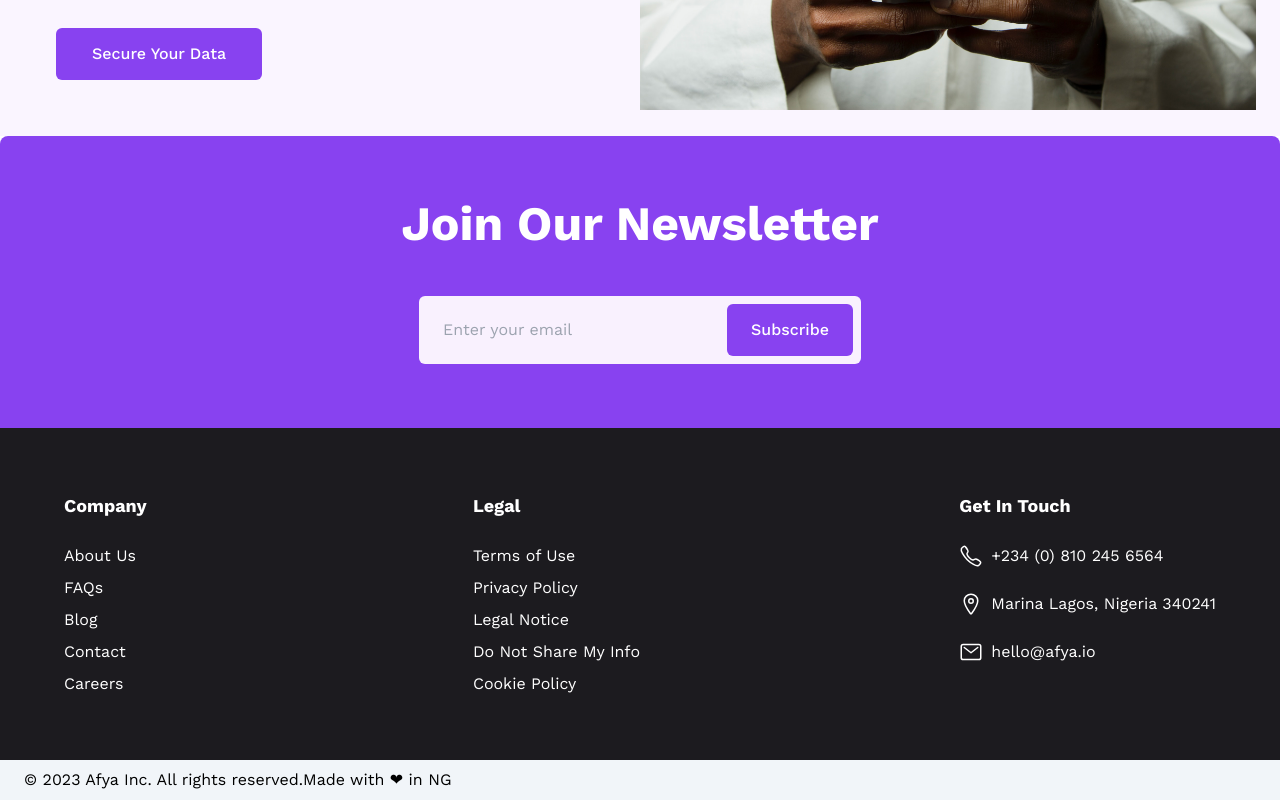
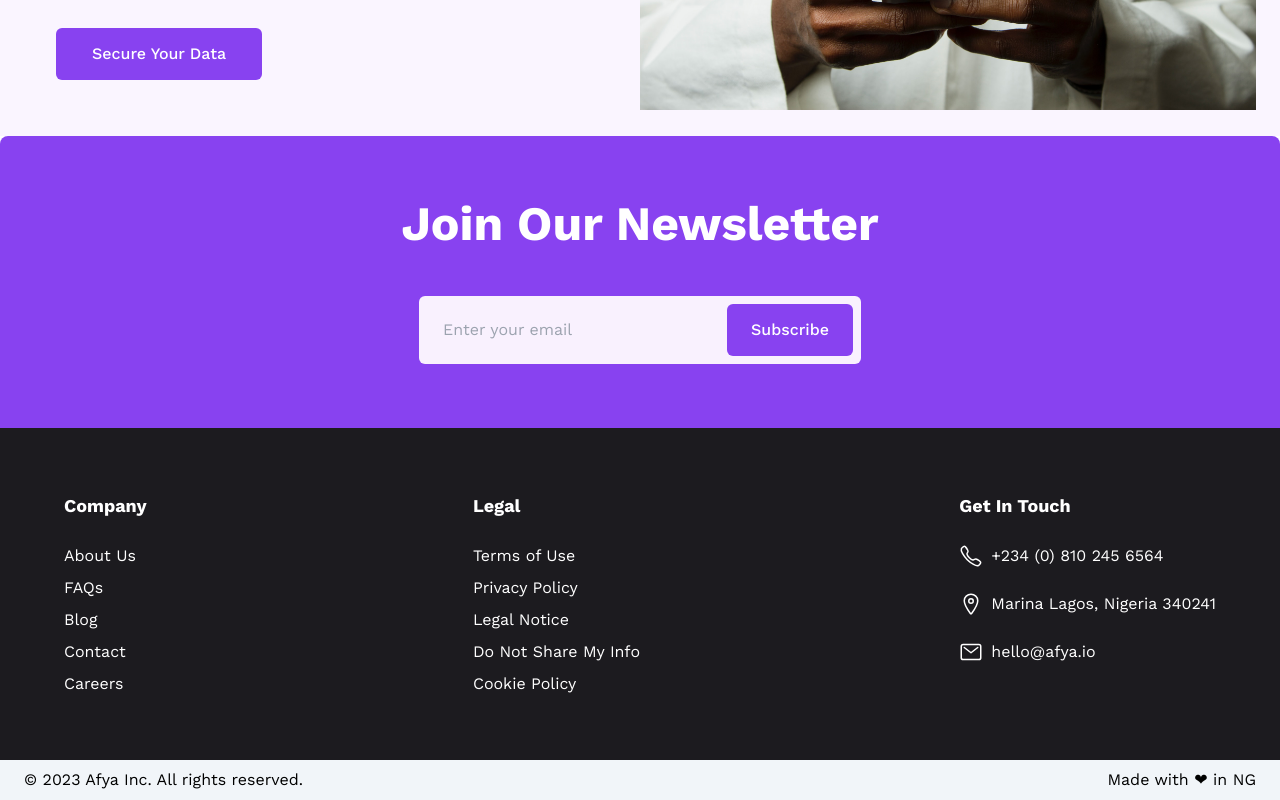
Before and after one commit to iamtowbee/Afya, a React (Vite) app: page / in a window 1280 px wide. Shown: the part 1870-2670 px from the top of the page. Built offline with nearby package versions, Linux system fonts and the light colour scheme.

Commit message:
Fix copyright

```diff
--- a/src/components/Footer.jsx
+++ b/src/components/Footer.jsx
@@ -53,7 +53,7 @@ const Footer = () =>
       </div>
 
       {/* Copyright */}
-      <div className='flex flex-col md:flex-row items-center space-y-2 md:space-y-0 bg-slate-100 px-6 py-2'>
+      <div className='flex flex-col md:flex-row items-center space-y-2 md:space-y-0 md:justify-between bg-slate-100 px-6 py-2'>
         <p>&copy; 2023 Afya Inc. All rights reserved.</p>
         <p>Made with &#10084; in NG</p>
       </div>
--- a/src/index.css
+++ b/src/index.css
@@ -1374,6 +1374,10 @@ body{
     align-items: flex-start;
   }
 
+  .md\:items-stretch{
+    align-items: stretch;
+  }
+
   .md\:justify-between{
     justify-content: space-between;
   }
```
